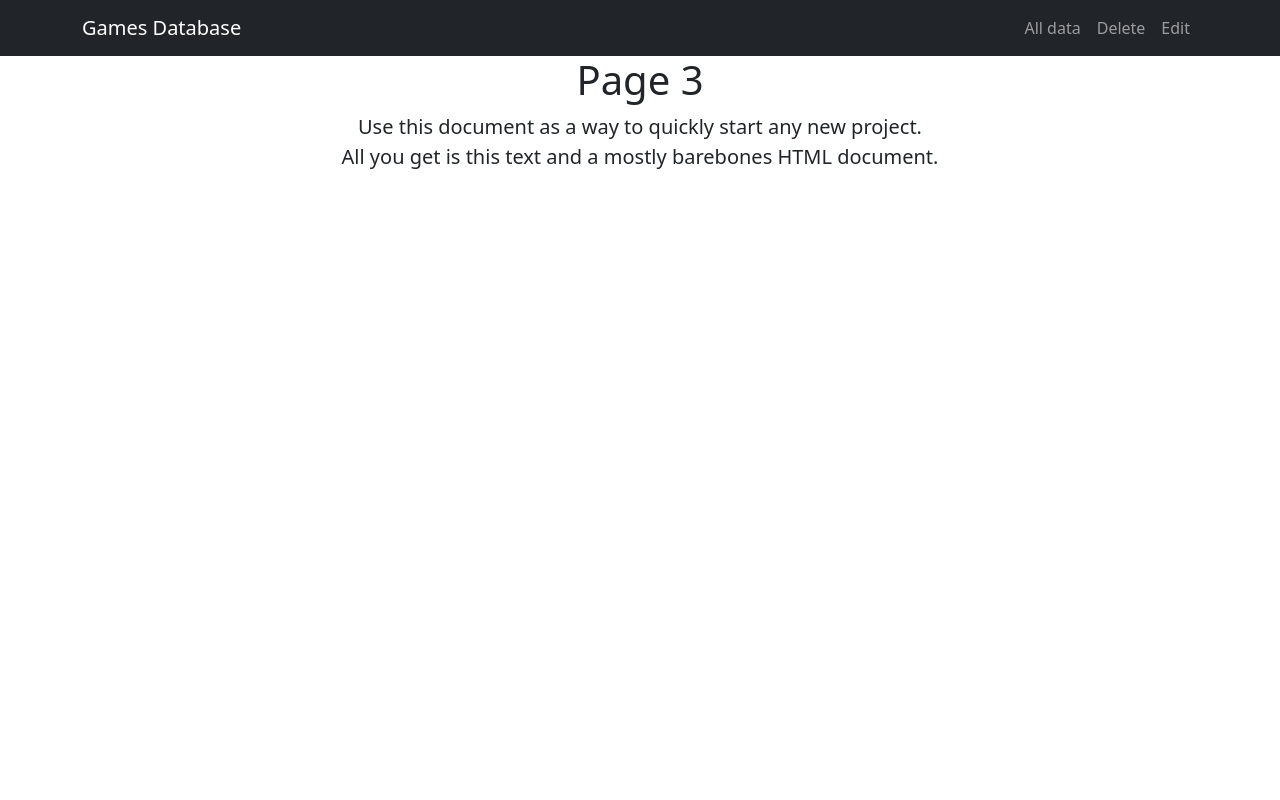
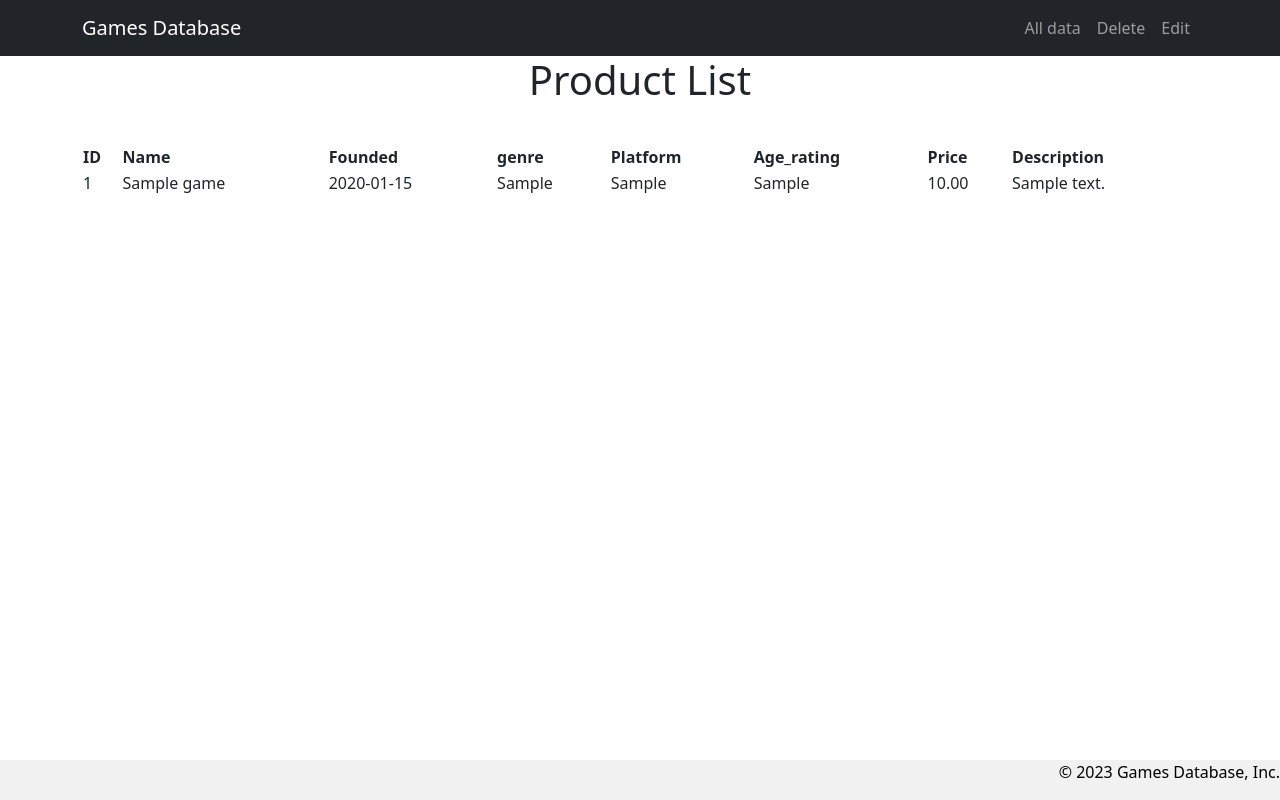
Before and after one commit to tiao1314/Assignemnt-2, a PHP site: page /page-3.php in a window 1280 px wide. Run offline with PHP 8.4, Linux system fonts and the light colour scheme; tables that the repository leaves empty hold one stand-in row (values such as "Sample post").

Commit message:
adding database to all pages

```diff
--- a/page-3.php
+++ b/page-3.php
@@ -1,18 +1,65 @@
 <?php
 require_once('database/database.php');
+
+// Get all games
+$query = 'SELECT * FROM games ORDER BY gameID';
+$statement = $db->prepare($query);
+$statement->execute();
+$games = $statement->fetchAll();
+$statement->closeCursor();
+
 ?>
 
 <?php
 include 'includes/include.php'
 ?>
 
+
 <main class="container">
-  <div class="starter-template text-center">
-    <h1>Page 3</h1>
-    <p class="lead">Use this document as a way to quickly start any new project.<br> All you get is this text and a mostly barebones HTML document.</p>
-  </div>
+<h1>Product List</h1>
+    <section>
+        <!-- display a table of game info -->
+        <table>
+            <tr>
+                <th>ID</th>
+                <th>Name</th>
+                <th>Founded</th>
+                <th>genre</th>
+                <th>Platform</th>
+                <th>Age_rating</th>
+                <th>Price</th>
+                <th>Description</th>
+            </tr>
+
+            <?php foreach ($games as $game) : ?>
+            <tr>
+                <td><?php echo $game['gameID']; ?></td>
+                <td><?php echo $game['name']; ?></td>
+                <td><?php echo $game['release_date']; ?></td>
+                <td><?php echo $game['genre']; ?></td>
+                <td><?php echo $game['platform']; ?></td>
+                <td><?php echo $game['age_rating']; ?></td>
+                <td><?php echo $game['price']; ?></td>
+                <td><?php echo $game['description']; ?></td>
+
+
+
+
+
+            </tr>
+            <?php endforeach; ?>
+        </table>
+
+
+
+    </section>
+
+
 
 </main><!-- /.container -->
     <script src="js/bootstrap.bundle.min.js"></script>
+    <footer>
+    <p>&copy; <?php echo date("Y"); ?> Games Database, Inc.</p>
+</footer>
   </body>
 </html>
```
